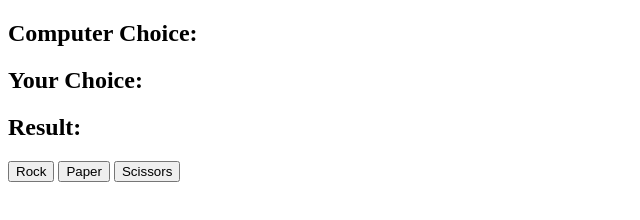
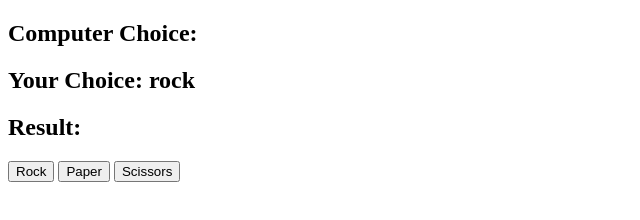
Before and after one commit to Semaj27/Rock-Paper-Scissors, a plain HTML site: page index.html in a window 1280 px wide. Both pictures are taken after a click on the button "Rock". Shown: the full height of the page, 0-640 px from the left. Drawn offline with Linux system fonts and the light colour scheme.

Commit message:
added user choice

```diff
--- a/app.js
+++ b/app.js
@@ -0,0 +1,11 @@
+const computerChoiceDisplay = document.getElementById('computer-choice')
+const userChoiceDisplay = document.getElementById('user-choice')
+const resultDisplay = document.getElementById('result')
+const possibleChoices = document.querySelectorAll('button')
+let userChoice
+
+possibleChoices.forEach(possibleChoice => possibleChoice.addEventListener('click', (e) => {
+    userChoice = e.target.id
+    userChoiceDisplay.innerHTML = userChoice
+
+}))
```
Also changed, not shown: index.html (+3 -3 lines).
